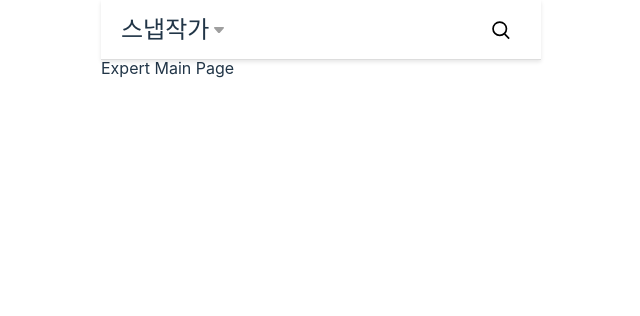
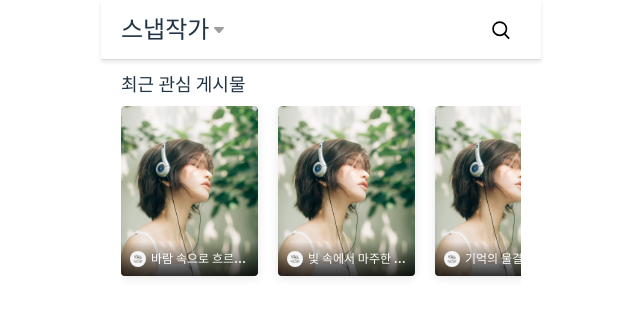
Before and after one commit to Team-Picus/PICUS-FE, a React (Vite) app: page /expert in a window 1280 px wide. Shown: the top 316 px of the page, without its empty margins (319-959 px from the left). Built offline with nearby package versions, Linux system fonts and the light colour scheme.

Commit message:
:art: style: 최근 관심 게시물 UI 완성
 mock 데이터 추가, RecentItem, RecentPosts 컴포넌트 완성

Related to: #5

```diff
--- /dev/null
+++ b/src/pages/expert/components/RecentItem.tsx
@@ -0,0 +1,99 @@
+import React from 'react';
+import styled from 'styled-components';
+
+interface RecentItemProps {
+  image: string;
+  title: string;
+  logo: string;
+}
+
+const RecentItem: React.FC<RecentItemProps> = ({ image, title, logo }) => {
+  return (
+    <ItemCard>
+      <ItemImageWrapper>
+        <ItemImage src={image} alt={title} />
+        <Overlay>
+          <InfoSection>
+            <Logo src={logo} alt="logo" />
+            <ItemTitle>{title}</ItemTitle>
+          </InfoSection>
+        </Overlay>
+      </ItemImageWrapper>
+    </ItemCard>
+  );
+};
+
+export default RecentItem;
+
+const ItemCard = styled.div`
+  flex-shrink: 0;
+  width: 137px;
+  height: 170px;
+  background-color: white;
+  border-radius: 4px;
+  box-shadow: 0px 2px 10px rgba(0, 0, 0, 0.1);
+  cursor: pointer;
+  overflow: hidden;
+  transition: transform 0.3s;
+
+  &:hover {
+    transform: translateY(-10px);
+  }
+`;
+
+const ItemImageWrapper = styled.div`
+  position: relative;
+  width: 100%;
+  height: 170px;
+  overflow: hidden;
+`;
+
+const ItemImage = styled.img`
+  width: 100%;
+  height: 100%;
+  object-fit: cover;
+`;
+
+const Overlay = styled.div`
+  position: absolute;
+  top: 0;
+  left: 0;
+  right: 0;
+  bottom: 0;
+  background: linear-gradient(
+    to bottom,
+    rgba(0, 0, 0, 0) 80%,
+    rgba(0, 0, 0, 0.8) 100%
+  ); // 사진 그라데이션 조절
+  display: flex;
+  flex-direction: row;
+  justify-content: center;
+  align-items: flex-end;
+  padding: 9px;
+`;
+
+const InfoSection = styled.div`
+  display: flex;
+  flex-direction: row;
+  justify-content: flex-start;
+  align-items: center;
+  gap: 5px;
+  width: 100%;
+`;
+
+const Logo = styled.img`
+  width: 16px;
+  height: 16px;
+  object-fit: contain;
+`;
+
+const ItemTitle = styled.h3`
+  font-size: 12px;
+  font-weight: bold;
+  color: white;
+  margin: 0;
+  text-align: left;
+  white-space: nowrap; /* 텍스트가 길어져도 한 줄로 유지 */
+  overflow: hidden; /* 넘치는 텍스트가 보이지 않도록 설정 */
+  text-overflow: ellipsis; /* 넘치는 텍스트는 '...'으로 처리 */
+`;
--- /dev/null
+++ b/src/pages/expert/components/RecentPosts.tsx
@@ -0,0 +1,52 @@
+import React, { useEffect, useState } from 'react';
+import styled from 'styled-components';
+import RecentItem from './RecentItem'; // RecentItem 컴포넌트 불러오기
+import { posts } from '@shared/apis/expert/mocks.ts'; // mock 데이터 불러오기
+
+interface Post {
+  image: string;
+  title: string;
+  logo: string;
+}
+
+const RecentPosts: React.FC = () => {
+  const [postsData, setPostsData] = useState<Post[]>([]);
+
+  useEffect(() => {
+    setPostsData(posts);
+  }, []);
+
+  return (
+    <Wrapper>
+      <Title>최근 관심 게시물</Title>
+      <PostsContainer>
+        {postsData.map((post, index) => (
+          <RecentItem key={index} image={post.image} title={post.title} logo={post.logo} />
+        ))}
+      </PostsContainer>
+    </Wrapper>
+  );
+};
+
+export default RecentPosts;
+
+const Wrapper = styled.div`
+  padding: 16px 20px;
+  width: 100%;
+  height: 246px;
+`;
+
+const Title = styled.h2`
+  font-size: 18px;
+  font-weight: bold;
+`;
+
+const PostsContainer = styled.div`
+  display: flex;
+  width: 100%;
+  height: 237px;
+  align-items: flex-start;
+  overflow-x: scroll;
+  gap: 20px;
+  margin-top: 12px;
+`;
--- /dev/null
+++ b/src/pages/expert/index.ts
@@ -0,0 +1 @@
+export { ExpertMainPage } from '@expert/ui/ExpertMainPage.tsx';
--- a/src/pages/expert/ui/ExpertMainPage.tsx
+++ b/src/pages/expert/ui/ExpertMainPage.tsx
@@ -1,10 +1,11 @@
 import ExpertAppBar from '@shared/ui/ExpertAppBar.tsx';
+import RecentPosts from '@expert/components/RecentPosts.tsx';
 
 export const ExpertMainPage = () => {
   return (
     <>
       <ExpertAppBar />
-      <h1>Expert Main Page</h1>
+      <RecentPosts />
     </>
   );
 };
--- /dev/null
+++ b/src/shared/apis/expert/mocks.ts
@@ -0,0 +1,20 @@
+import ImgExpertRecentPost1 from '@shared/assets/img/img-expert-recent-post.svg';
+import ImgExpertLogo from '@shared/assets/img/img-expert-logo.svg';
+
+export const posts = [
+  {
+    image: ImgExpertRecentPost1,
+    title: '바람 속으로 흐르는...',
+    logo: ImgExpertLogo,
+  },
+  {
+    image: ImgExpertRecentPost1,
+    title: '빛 속에서 마주한 우...',
+    logo: ImgExpertLogo,
+  },
+  {
+    image: ImgExpertRecentPost1,
+    title: '기억의 물결...',
+    logo: ImgExpertLogo,
+  },
+];
--- a/tsconfig.app.json
+++ b/tsconfig.app.json
@@ -29,7 +29,7 @@
       "@home/*": ["pages/home/*"],
       "@my/*": ["pages/my/*"],
       "@onboarding/*": ["pages/onboarding/*"],
-      "@post/*": ["pages/post/*"],
+      "@expert/*": ["pages/expert/*"],
       "@icon/*": ["shared/assets/icon/*"]
     }
   },
--- a/vite.config.ts
+++ b/vite.config.ts
@@ -30,6 +30,10 @@ export default defineConfig({
         find: '@icon',
         replacement: path.resolve(__dirname, 'src/shared/assets/icon'),
       },
+      {
+        find: '@expert',
+        replacement: path.resolve(__dirname, 'src/pages/expert'),
+      },
     ],
   },
 });
```
Also changed, not shown: src/shared/assets/img/img-expert-logo.svg (added), src/shared/assets/img/img-expert-recent-post.svg (renamed from src/shared/assets/img/main_1.svg).
